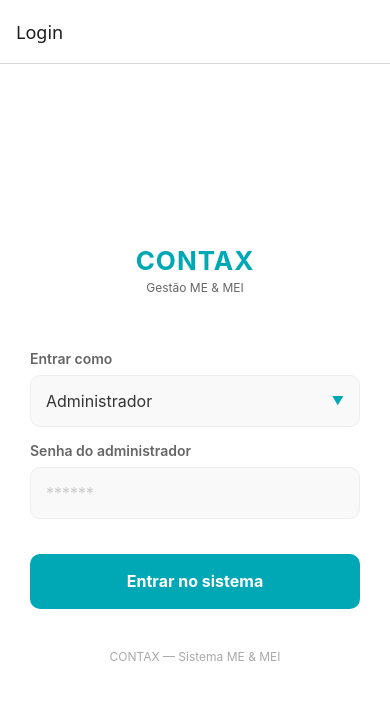
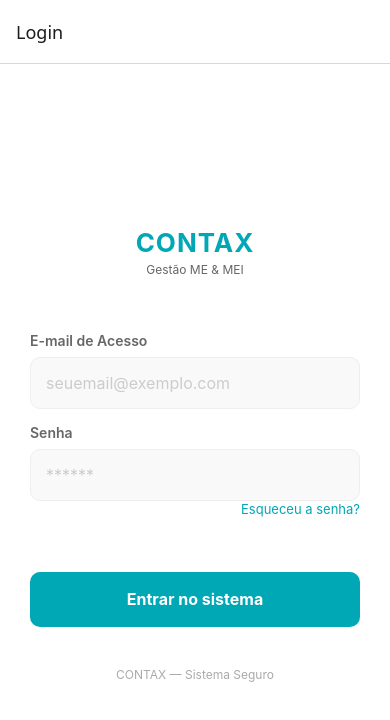
Before and after one commit to joaoromeira-etec/contax-mobile, a React Native app: screen /Login in a window 390 px wide. Shown: the top 720 px of the page. Built offline with nearby package versions, Linux system fonts and the light colour scheme; what react-native-responsive-fontsize would draw is missing.

Commit message:
conserto da navegação na tela login
Possui simulação de usuários de todos os níveis de acesso. 01/04/26

```diff
--- a/src/telas/login/index.js
+++ b/src/telas/login/index.js
@@ -4,80 +4,77 @@ import styles from './styles'; // Importando seu arquivo de estilos
 
 export default function Login({navigation}) {
   // ESTADOS (A memória do componente)
-  const [isDropdownOpen, setIsDropdownOpen] = useState(false); // Menu aberto ou fechado?
-  const [selectedRole, setSelectedRole] = useState('Administrador'); // Qual cargo foi escolhido?
-  const [password, setPassword] = useState(''); // Senha digitada
-
-  const cargos = ['Administrador', 'Contador', 'Empresa'];
+  const [email, setEmail] = useState('');
+  const [password, setPassword] = useState('');
 
   // FUNÇÃO DE VALIDAÇÃO E REDIRECIONAMENTO
   const handleLogin = () => {
-    // 1. Verificação básica: Senha vazia
-    if (password.trim() === '') {
-      Alert.alert('Erro', 'Por favor, digite sua senha.');
+    if (!email.trim() || !password.trim()) {
+      Alert.alert('Atenção', 'Preencha e-mail e senha.');
       return;
     }
 
-    // 2. Simulação de verificação de senha (exemplo: senha padrão '123456')
-    // Na vida real, aqui você faria uma chamada para o seu backend/banco de dados
-    if (password === '123456'){
-      Alert.alert('Erro', 'Por favor, digite sua senha.');
-      return;
+// 2. CRIAR a variável emailLower (O ERRO ESTÁ AQUI SE ESTA LINHA SUMIR)
+  const emailLower = email.toLowerCase();
+
+// --- ÁREA DE TESTES (SIMULAÇÃO DO BANCO DE DADOS) ---
+    let nivelAcesso = null;
+
+    if (emailLower === 'admin@contax.com' && password === '123456') {
+      nivelAcesso = 2; // Administrador
+    } else if (emailLower === 'gerente@contax.com' && password === '123456') {
+      nivelAcesso = 1; // Gerente
+    } else if (emailLower === 'visitante@contax.com' && password === '123456') {
+      nivelAcesso = 0; // Visualizador (O que você quer testar agora)
     }
+    // ---------------------------------------------------
 
-    // Supondo que o nome da sua rota de abas seja "HomeTabs"
-    if (password === '123456') {
-      // Este comando "pula" para dentro do seu BottomTabNavigator
-      navigation.navigate('HomeTabs');
+    if (nivelAcesso !== null) {
+      // Redirecionamento baseado no nível detectado nos testes
+      switch (nivelAcesso) {
+        case 2:
+          navigation.navigate('MyTabs', { screen: 'Gestao' });
+          break;
+        case 1:
+          navigation.navigate('MyTabs', { screen: 'Dashboard' });
+          break;
+        case 0:
+          // Certifique-se de que o nome 'Visualização' existe no seu BottomTab
+          navigation.navigate('MyTabs', { screen: 'Notas' });
+          break;
+      }
     } else {
-      Alert.alert('Acesso Negado', 'Senha incorreta.');
+      Alert.alert('Erro de Login', 'E-mail ou senha incorretos para teste.');
     }
   };
 
-  return (
+return (
     <KeyboardAvoidingView
       behavior={Platform.OS === 'ios' ? 'padding' : 'height'}
       style={{ flex: 1 }}
     >
       <ScrollView contentContainerStyle={styles.container}>
 
-        {/* CABEÇALHO */}
         <View style={styles.header}>
           <Text style={styles.logoText}>CONTAX</Text>
           <Text style={styles.subLogo}>Gestão ME & MEI</Text>
         </View>
 
-        {/* SELETOR CUSTOMIZADO (SUBSTITUTO DO PICKER) */}
-        <Text style={styles.label}>Entrar como</Text>
-        <TouchableOpacity
-          style={styles.selectBox}
-          activeOpacity={0.7}
-          onPress={() => setIsDropdownOpen(!isDropdownOpen)}
-        >
-          <Text style={styles.selectText}>{selectedRole}</Text>
-          <Text style={styles.setinha}>{isDropdownOpen ? '▲' : '▼'}</Text>
-        </TouchableOpacity>
-
-        {/* LISTA DE OPÇÕES (Só renderiza se isDropdownOpen for true) */}
-        {isDropdownOpen && (
-          <View style={styles.dropdownContainer}>
-            {cargos.map((item) => (
-              <TouchableOpacity
-                key={item}
-                style={styles.opcaoItem}
-                onPress={() => {
-                  setSelectedRole(item); // Muda o cargo
-                  setIsDropdownOpen(false); // Fecha o menu
-                }}
-              >
-                <Text style={styles.opcaoTexto}>{item}</Text>
-              </TouchableOpacity>
-            ))}
-          </View>
-        )}
+        {/* CAMPO DE E-MAIL */}
+        <Text style={styles.label}>E-mail de Acesso</Text>
+        <TextInput
+          style={styles.input}
+          placeholder="seuemail@exemplo.com"
+          placeholderTextColor="#CCC"
+          keyboardType="email-address" // Abre o teclado com o símbolo "@"
+          autoCapitalize="none"        // Impede que a primeira letra seja maiúscula
+          autoCorrect={false}          // Desativa o corretor para não atrapalhar o e-mail
+          value={email}
+          onChangeText={setEmail}
+        />
 
         {/* CAMPO DE SENHA */}
-        <Text style={styles.label}>Senha do {selectedRole.toLowerCase()}</Text>
+        <Text style={styles.label}>Senha</Text>
         <TextInput
           style={styles.input}
           placeholder="******"
@@ -87,15 +84,20 @@ export default function Login({navigation}) {
           onChangeText={setPassword}
         />
 
-        {/* BOTÃO DE ACESSO */}
+        {/* ESQUECI MINHA SENHA (OPCIONAL) */}
+        <TouchableOpacity style={{ alignSelf: 'flex-end', marginBottom: 20 }}>
+          <Text style={{ color: '#00A8B5', fontSize: 13 }}>Esqueceu a senha?</Text>
+        </TouchableOpacity>
+
         <TouchableOpacity
           style={styles.button}
           onPress={handleLogin}
+          activeOpacity={0.8}
         >
           <Text style={styles.buttonText}>Entrar no sistema</Text>
         </TouchableOpacity>
 
-        <Text style={styles.footer}>CONTAX — Sistema ME & MEI</Text>
+        <Text style={styles.footer}>CONTAX — Sistema Seguro</Text>
 
       </ScrollView>
     </KeyboardAvoidingView>
```
